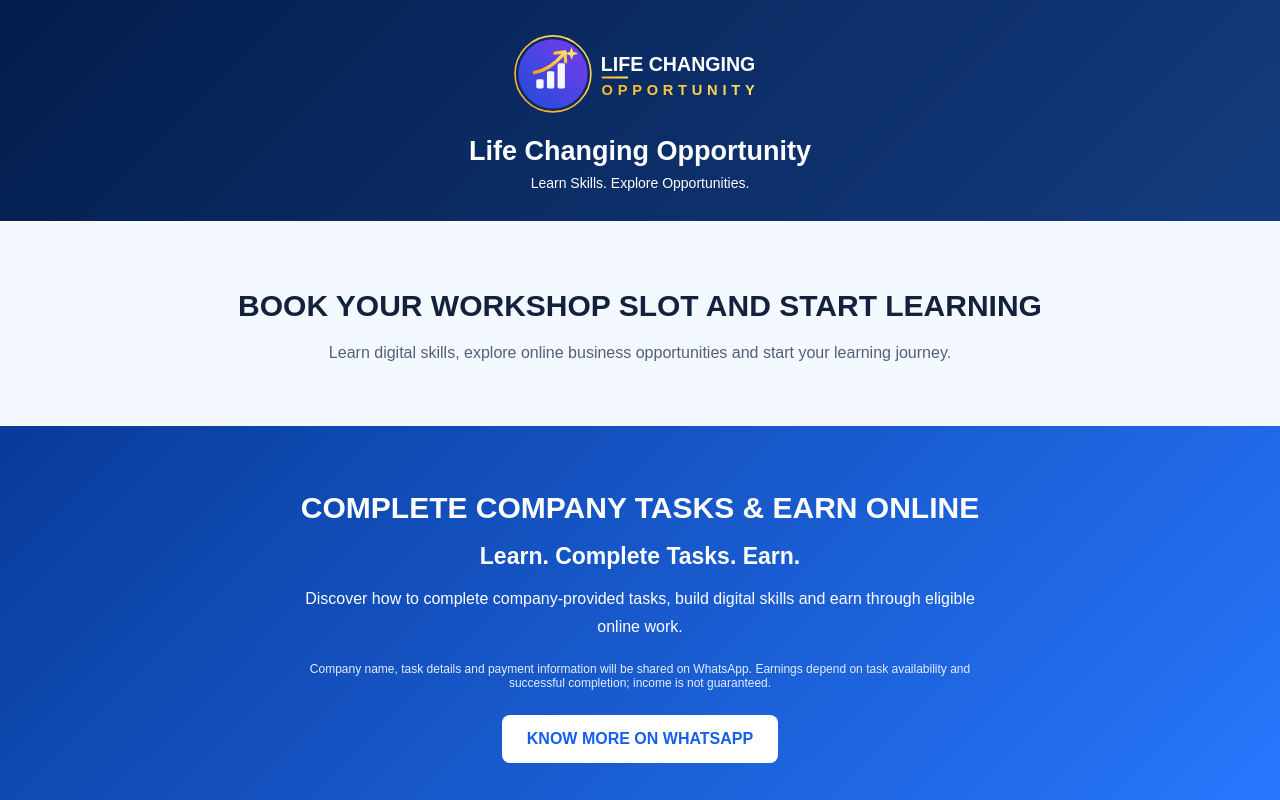
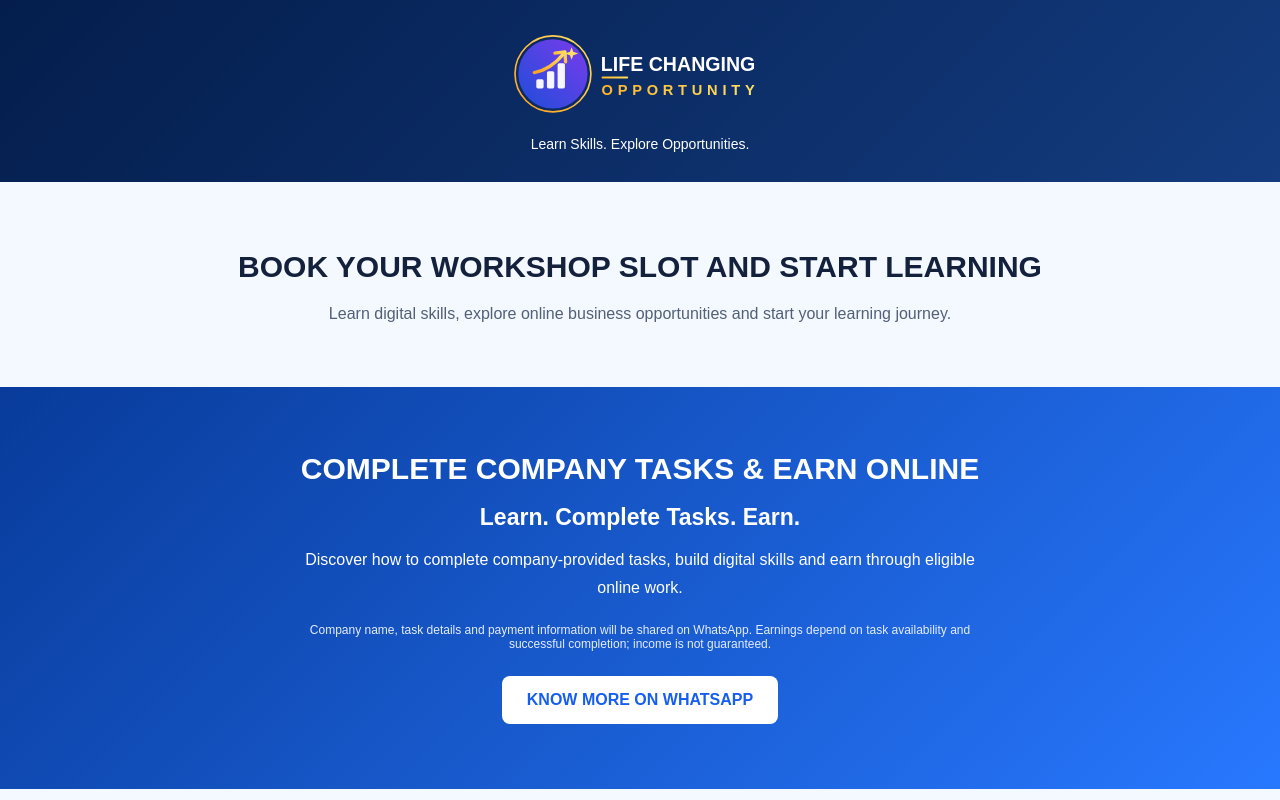
Before and after one commit to harshitjadhav/skillgrow, a plain HTML site: page index.html in a window 1280 px wide. Shown: the top 800 px of the page. Drawn offline with Linux system fonts and the light colour scheme.

Commit message:
Update index.html

```diff
--- a/index.html
+++ b/index.html
@@ -92,7 +92,6 @@
     <div class="overlay"></div>
     <div class="content">
       <img src="logo.svg" alt="Life Changing Opportunity Logo" class="logo">
-      <h1>Life Changing Opportunity</h1>
       <p>Learn Skills. Explore Opportunities.</p>
     </div>
   </header>
```
